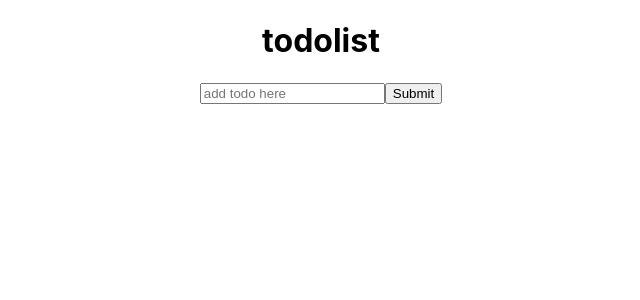
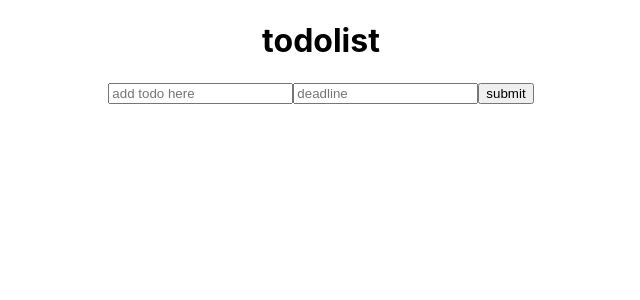
Before and after one commit to queeniewilliams/todo-list-app, a React (Create React App) app in the folder client/: page /todolist in a window 1280 px wide. Shown: the top 300 px of the page, without its empty margins (319-959 px from the left). Built offline with nearby package versions, Linux system fonts and the light colour scheme; no server answers.

Commit message:
connect db and front end

```diff
--- a/client/src/App.js
+++ b/client/src/App.js
@@ -29,6 +29,7 @@ export default class App extends Component {
   }
 
   handleChange = (e) => {
+    console.log(e.target.value)
     this.setState({ [e.target.name]: e.target.value })
   }
 
@@ -68,7 +69,7 @@ export default class App extends Component {
               // incrementPage={this.incrementPage}
               // decrementPage={this.decrementPage}
             />
-            <Route path="/todolist" component={TodoList} />
+            <Route path="/todolist" component={TodoList} onChange={this.handleChange}/>
           </Switch>
         </main>
       </div>
--- a/client/src/pages/TodoList.js
+++ b/client/src/pages/TodoList.js
@@ -1,11 +1,28 @@
 import React, { Component } from 'react'
 import Form from '../components/Form'
+import axios from "axios"
+
 export default class TodoList extends Component {
     constructor(){
         super()
         this.state= {
             newTodo: "",
-            todoList: []
+            todoList: [],
+            deadline: ""
+        }
+    }
+
+    componentDidMount() {
+        this.getAllTodos()
+    }
+
+    getAllTodos = async () => {
+        try{
+        console.log('get all todos firing')
+        const response = await axios.get('http://localhost:3001/api/todos')
+        console.log(response)
+        } catch (error) {
+         console.log('error')
         }
     }
 
@@ -14,15 +31,22 @@ export default class TodoList extends Component {
         this.setState({newTodo: event.target.value })
     }
 
+    handleDeadline= (e) => {
+        this.setState({deadline: e.target.value})
+    }
+
 
     handleSubmit= async () =>{
         try{
+            console.log('submitted firing off')
             //axios call
-            let response = await axios.get()
+            let response = await axios.post('http://localhost:3001/api/todos')
+            console.log(response)
         } catch (error){
             console.log(error)
         }
     }
+
 
 render() {
     console.log(this.state.newTodo)
@@ -37,7 +61,14 @@ render() {
             value={this.state.newTodo}
             onChange={this.handleChange}
             />
-            <button>Submit</button>
+            <input
+            type="text"
+            name="deadline"
+            placeholder="deadline"
+            value={this.state.deadline}
+            onChange={this.handleDeadline}
+            />
+            <input type="submit" value="submit"/>
         </form>
     </div>
     )
--- a/package.json
+++ b/package.json
@@ -1,5 +1,6 @@
 {
   "dependencies": {
+    "axios": "^0.21.1",
     "body-parser": "^1.19.0",
     "cors": "^2.8.5",
     "express": "^4.17.1",
```
Also changed, not shown: 1 other file (tests, documents, lock files or other folders).
